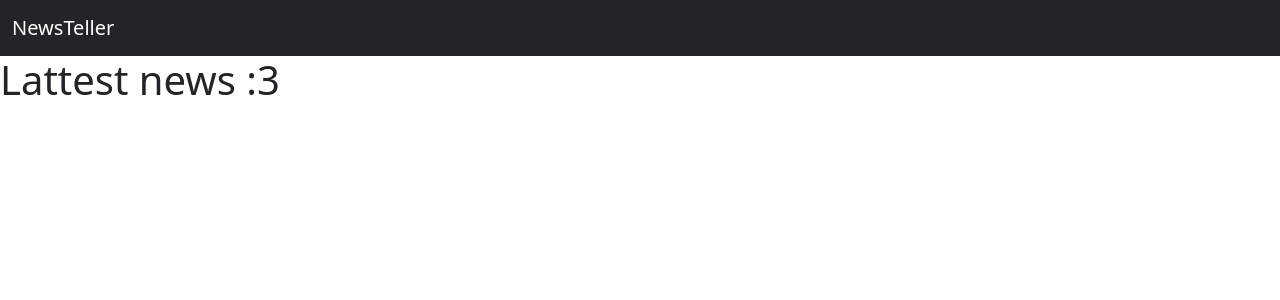
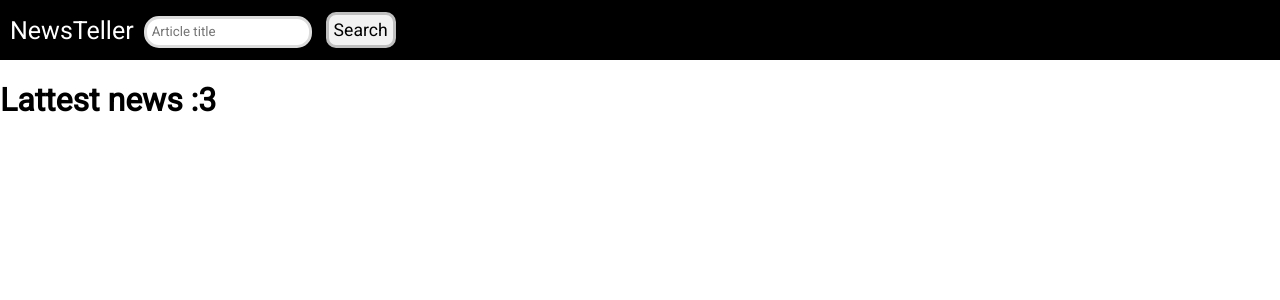
Before and after one commit to punk1503/NewsTeller, a Django app: page / in a window 1280 px wide. Shown: the top 300 px of the page. Run offline with Django 3.2, Linux system fonts and the light colour scheme.

Commit message:
Added navbar basic styles #2
Added body grid system.

```diff
--- /dev/null
+++ b/news/static/news/css/base.css
@@ -0,0 +1,12 @@
+@import url('https://fonts.googleapis.com/css2?family=Roboto&display=swap');
+body {
+	padding: 0;
+	margin: 0;
+	display: grid;
+	grid-template-columns: 1fr;
+	grid-template-rows: 1fr auto;
+}
+
+body * {
+	font-family: 'Roboto', sans-serif;
+}
--- /dev/null
+++ b/news/static/news/css/navbar.css
@@ -0,0 +1,39 @@
+.navbar {
+	grid-row: 1/2;
+	height: 40px;
+	background-color: black;
+	padding: 10px;
+	display: flex;
+	flex-direction: row;
+	align-items: center;
+}
+
+.navbar * {
+	margin-right: 10px;
+}
+
+.navbar__title {
+	text-decoration: none;
+	font-size: 25px;
+	color: white;
+}
+
+.navbar__search {
+	line-height: 1.2em;
+	border: 3px gainsboro solid;
+	border-radius: 15px;
+	padding: 5px;
+}
+
+.search__confirm {
+	border: 3px hsl(0, 0%, 75%) solid;
+	border-radius: 10px;
+	background-color: hsl(0, 0%, 95%);
+	color: black;
+	font-size: 1.1em;
+	padding: 5px;
+}
+
+.navbar_btn {
+
+}
--- a/news/templates/news/base/base.html
+++ b/news/templates/news/base/base.html
@@ -2,19 +2,20 @@
 <html lang="en">
 
 <head>
+	{% load static %}
 	<meta charset="UTF-8">
 	<meta http-equiv="X-UA-Compatible" content="IE=edge">
 	<meta name="viewport" content="width=device-width, initial-scale=1.0">
 
-	<link href="https://cdn.jsdelivr.net/npm/bootstrap@5.0.1/dist/css/bootstrap.min.css" rel="stylesheet"
-		integrity="sha384-+0n0xVW2eSR5OomGNYDnhzAbDsOXxcvSN1TPprVMTNDbiYZCxYbOOl7+AMvyTG2x" crossorigin="anonymous">
+	<link rel="stylesheet" href="{% static 'news/css/base.css' %}">
+	{% block extra_css %}
 
+	{% endblock %}
 	<title>Document</title>
 </head>
-
 <body>
 	<header>
-		{% include 'news/base/header.html' %}
+		{% include 'news/base/navbar.html' %}
 	</header>
 
 	<body>
--- a/news/templates/news/base/header.html
+++ /dev/null
@@ -1,5 +0,0 @@
-<nav class="navbar navbar-dark bg-dark">
-	<div class="container-fluid">
-		<a class="navbar-brand" href="#">NewsTeller</a>
-	</div>
-</nav>
--- /dev/null
+++ b/news/templates/news/base/navbar.html
@@ -0,0 +1,11 @@
+{% load static %}
+<link rel="stylesheet" href="{% static 'news/css/navbar.css' %}">
+
+<nav class="navbar">
+	<a href="{% url 'index' %}" class="navbar__title">NewsTeller</a>
+	<form> <!--TODO: add action and method attributes-->
+		<input type="text" class="navbar__search" placeholder="Article title">
+		<button class="search__confirm">Search</button>
+	</form>
+	<a class="navbar__btn">New article</a>
+</nav>
```
